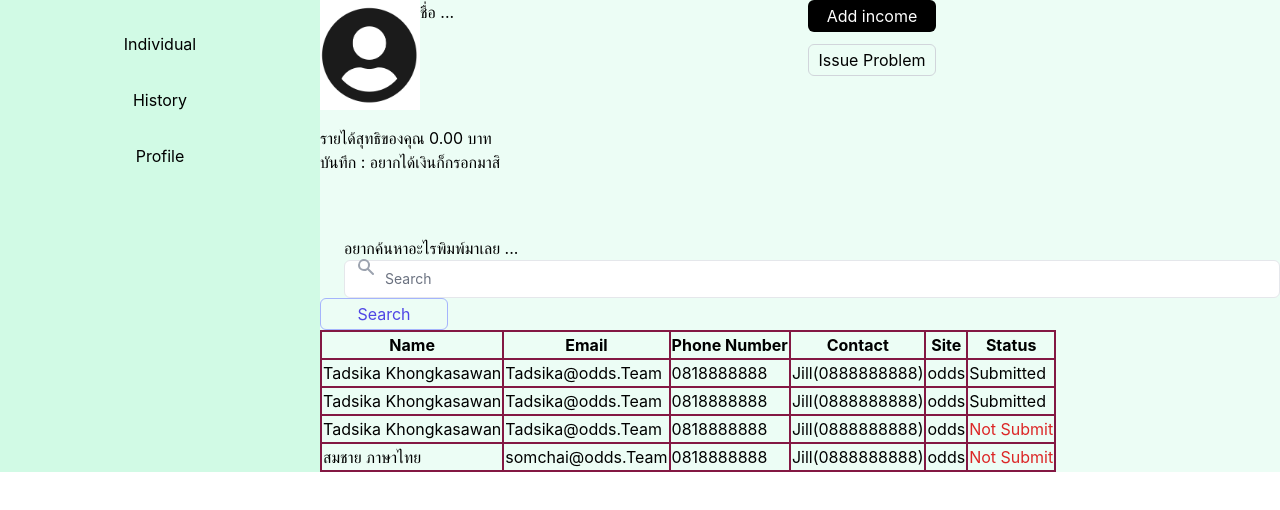
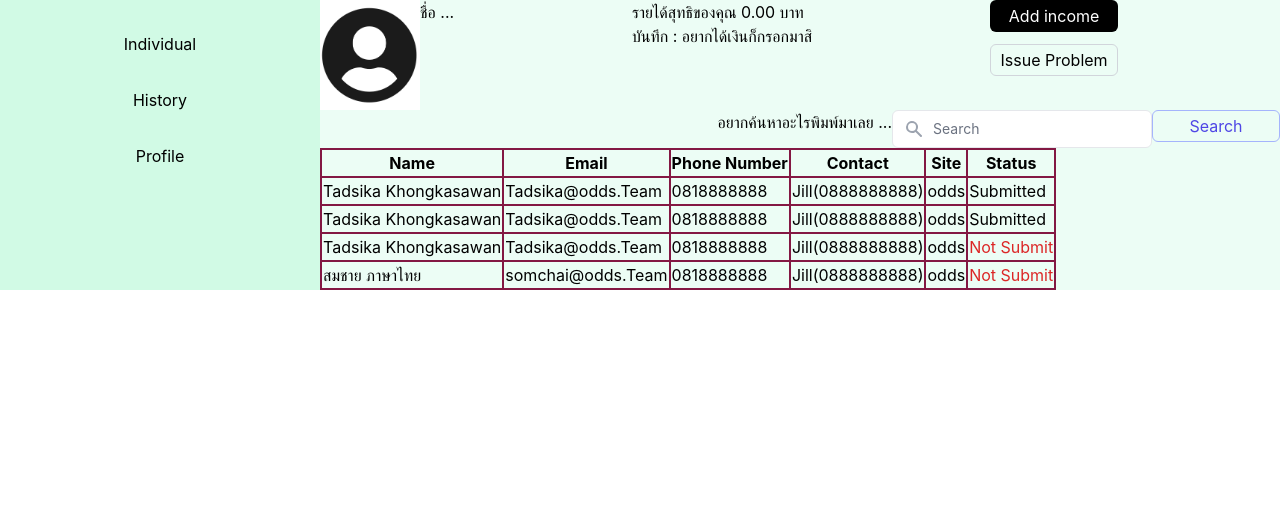
Before and after one commit to Fahlalla/workingrecord-fe, a React (Create React App) app: page / in a window 1280 px wide. Shown: the top 510 px of the page. Built offline with nearby package versions, Linux system fonts and the light colour scheme.

Commit message:
Fix container srarch

```diff
--- a/src/page/Home.js
+++ b/src/page/Home.js
@@ -9,7 +9,7 @@ const Home = () => {
         <div className="my-8">Profile</div>
       </div>
       <div className="w-3/4 bg-green-50">
-        <div className="grid grid-flow-col grid-cols-2 grid-rows-2 gap-4">
+        <div className="grid grid-flow-col gap-4">
           <div className="flex">
             <img src={Profile} alt="Profile" width="100" height="100" />
             <div>ชื่อ ...</div>
@@ -27,19 +27,34 @@ const Home = () => {
             </button>
           </div>
         </div>
-
-
-
         <form class="relative ml-6 list-disc">
-          <div>อยากค้นหาอะไรพิมพ์มาเลย ... </div>
-          <svg width="20" height="20" fill="currentColor" class="absolute left-3 top-1/2 transform -translate-y-1/2 text-gray-400">
-            <path fill-rule="evenodd" clip-rule="evenodd" d="M8 4a4 4 0 100 8 4 4 0 000-8zM2 8a6 6 0 1110.89 3.476l4.817 4.817a1 1 0 01-1.414 1.414l-4.816-4.816A6 6 0 012 8z" />
-          </svg>
-          <input class="focus:border-light-blue-500 focus:ring-1 focus:ring-light-blue-500 focus:outline-none w-full text-sm text-black placeholder-gray-500 border border-gray-200 rounded-md py-2 pl-10" type="text" aria-label="Search" placeholder="Search" />
-        </form>
-        <button className="flex items-center justify-center w-32 h-8 text-indigo-600 border border-indigo-300 rounded-md">
+          <div className="flex justify-end">
+            <div>อยากค้นหาอะไรพิมพ์มาเลย ... </div>
+            <div className="relative">
+              <svg
+                width="20"
+                height="20"
+                fill="currentColor"
+                className="absolute left-3 top-1/2 transform -translate-y-1/2 text-gray-400"
+              >
+                <path
+                  fill-rule="evenodd"
+                  clip-rule="evenodd"
+                  d="M8 4a4 4 0 100 8 4 4 0 000-8zM2 8a6 6 0 1110.89 3.476l4.817 4.817a1 1 0 01-1.414 1.414l-4.816-4.816A6 6 0 012 8z"
+                />
+              </svg>
+              <input
+                className="focus:border-light-blue-500 focus:ring-1 focus:ring-light-blue-500 focus:outline-none text-sm text-black placeholder-gray-500 border border-gray-200 rounded-md py-2 pl-10"
+                type="text"
+                aria-label="Search"
+                placeholder="Search"
+              />{" "}
+            </div>
+            <button className="flex items-center justify-center w-32 h-8 text-indigo-600 border border-indigo-300 rounded-md">
               Search
             </button>
+          </div>
+        </form>
 
         <table className="border border-green-900 table-auto">
           <thead>
@@ -75,7 +90,9 @@ const Home = () => {
               <td className="border-2 border-pink-900">0818888888</td>
               <td className="border-2 border-pink-900">Jill(0888888888)</td>
               <td className="border-2 border-pink-900">odds</td>
-              <td className="text-red-600 border-2 border-pink-900 ">Not Submit</td>
+              <td className="text-red-600 border-2 border-pink-900 ">
+                Not Submit
+              </td>
             </tr>
             <tr>
               <td className="border-2 border-pink-900">สมชาย ภาษาไทย</td>
@@ -83,7 +100,9 @@ const Home = () => {
               <td className="border-2 border-pink-900">0818888888</td>
               <td className="border-2 border-pink-900">Jill(0888888888)</td>
               <td className="border-2 border-pink-900">odds</td>
-              <td className="text-red-600 border-2 border-pink-900 ">Not Submit</td>
+              <td className="text-red-600 border-2 border-pink-900 ">
+                Not Submit
+              </td>
             </tr>
           </tbody>
         </table>
```
